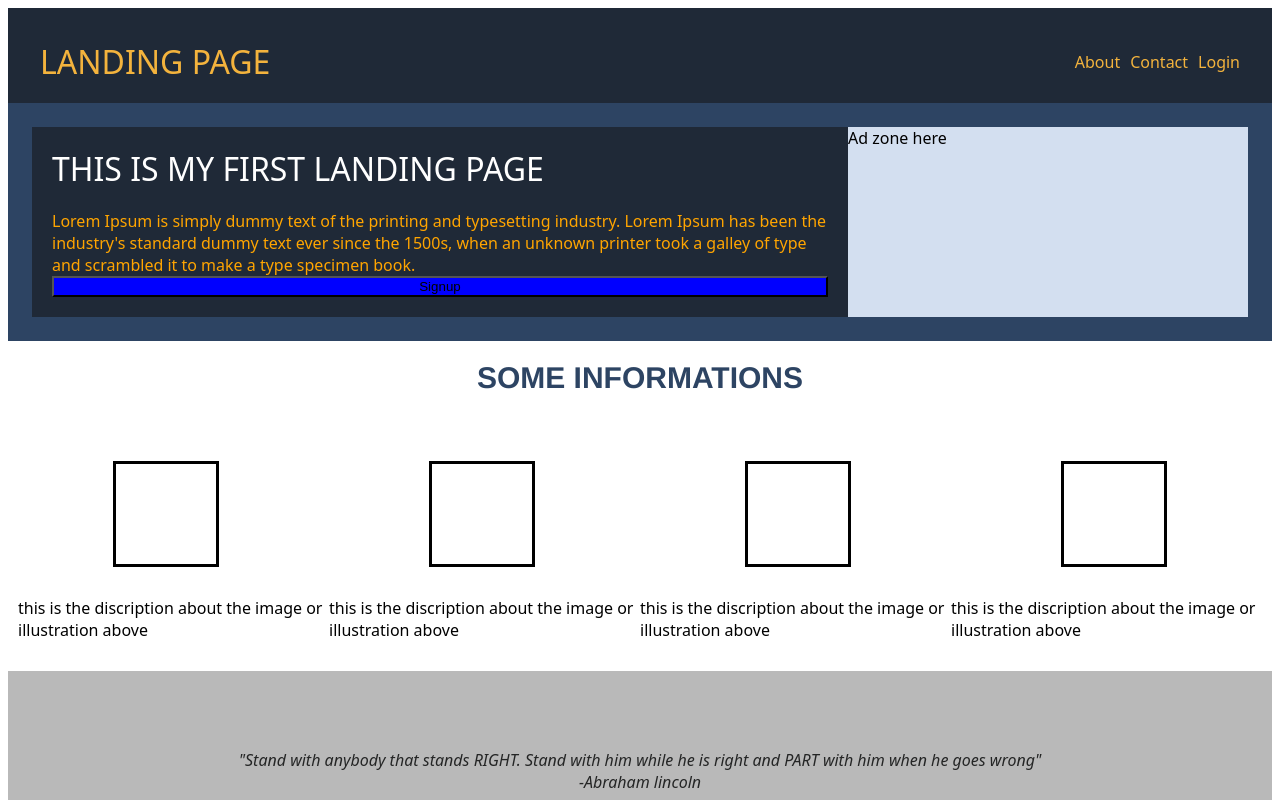
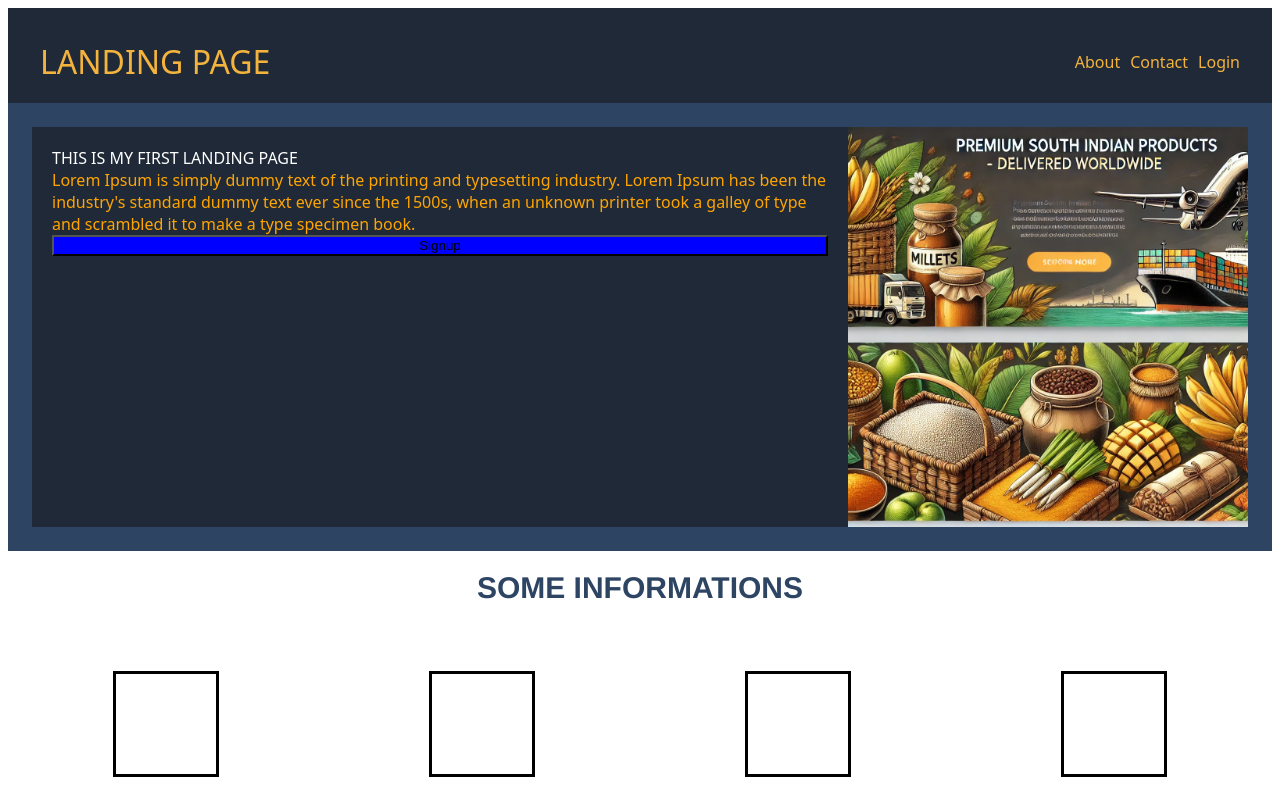
Before and after one commit to Veeramani-Elumalai/landing-page, a plain HTML site: page index.html in a window 1280 px wide. Shown: the top 800 px of the page. Drawn offline with Linux system fonts and the light colour scheme.

Commit message:
fix-image added to the top portion of the page

```diff
--- a/index.html
+++ b/index.html
@@ -27,7 +27,7 @@
             <button style="background-color: blue">Signup</button>
         </div>
         <div class="top-right">
-            <div>Ad zone here</div>
+            <img src="./img/top.webp" alt="south indian food products">
         </div>
     </div>
 
--- a/styles.css
+++ b/styles.css
@@ -50,17 +50,19 @@ body{
     flex: 1;
 }
 
-.top-right{
+.top-left{
+    display: flex;
+    flex:1;
+
+}
+
+.top-right img{
     width: 400px;
-
+    flex: 1;
     display: flex;
     background-color: #d3dff0;
 }
 
-.topmain{
-    font-size: 32px;
-    margin-bottom:20px;
-}
 
 .centertop{
     height: 100px;
```
Also changed, not shown: img/top.webp (added).
